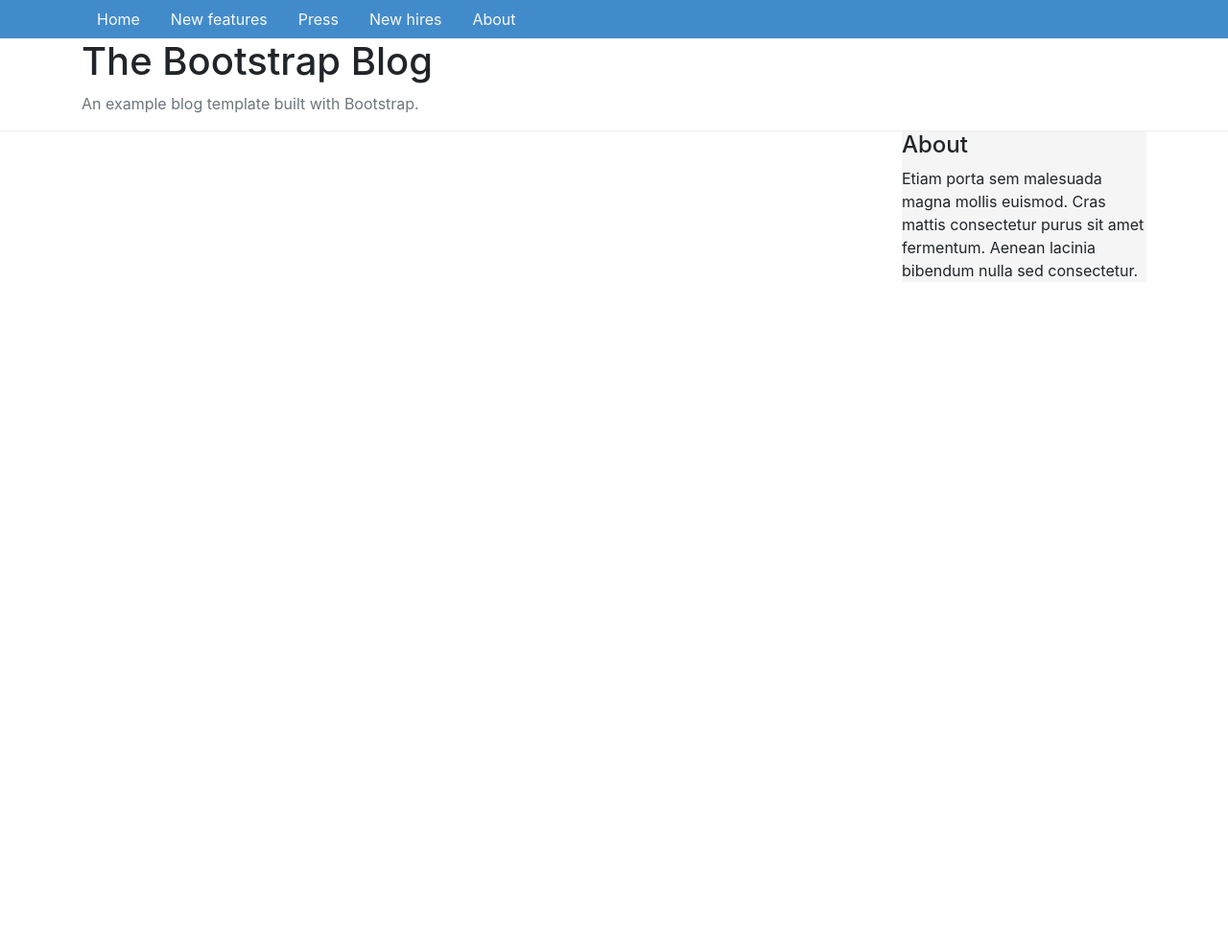
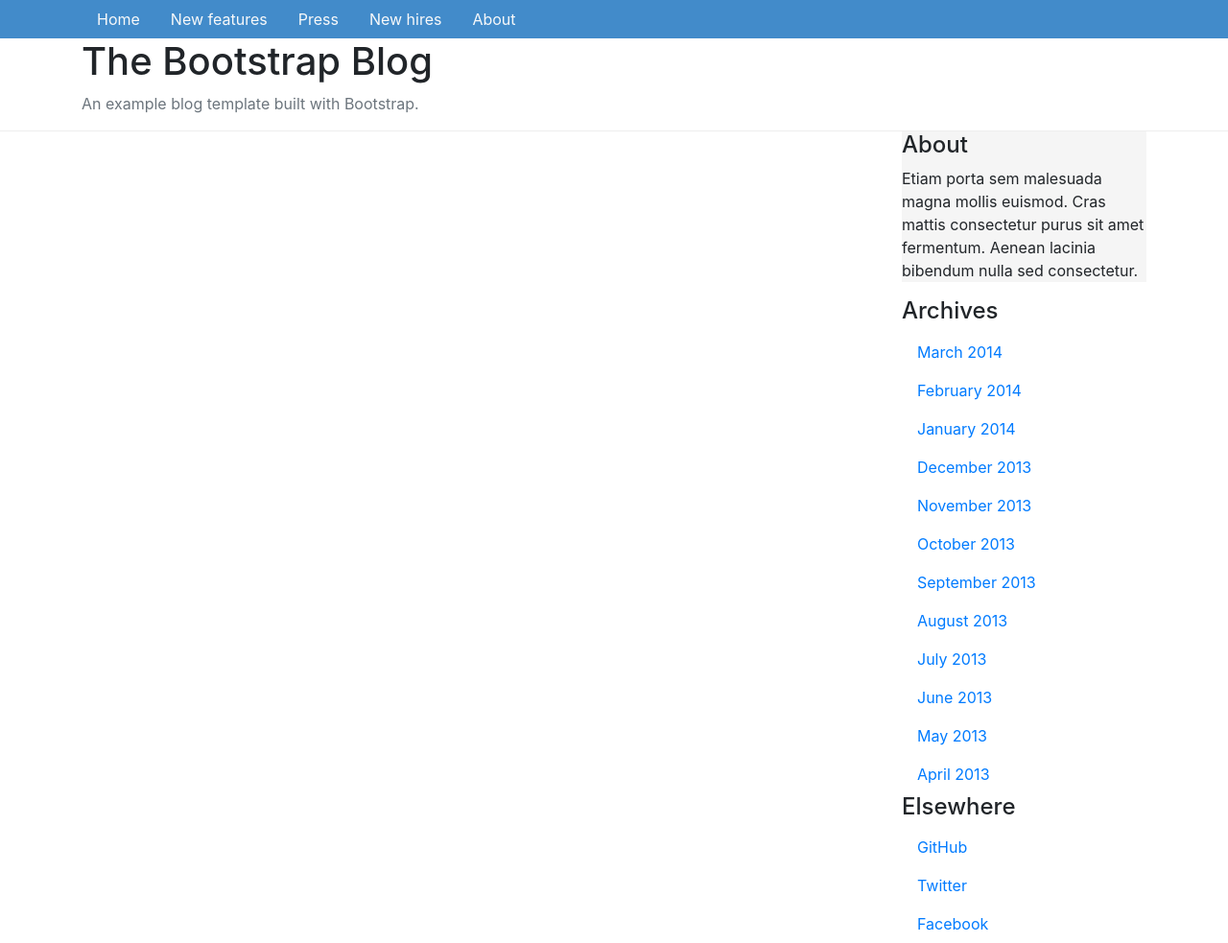
Before and after one commit to lugreis/bootstrap-blog-example, a plain HTML site: page index.html in a window 1280 px wide. Shown: the whole page at 96% size. Before the commit the page ends 800 px from the top, so only its background shows below. Drawn offline with nearby package versions, Linux system fonts and the light colour scheme.

Commit message:
Add sidebar

```diff
--- a/index.html
+++ b/index.html
@@ -49,7 +49,59 @@
                         Aenean lacinia bibendum nulla sed consectetur.</p>
                 </section>
                 <section>
-
+                    <h4>Archives</h4>
+                    <ol class="nav flex-column">
+                        <li class="nav-item">
+                            <a class="nav-link active" href="#">March 2014</a>
+                        </li>
+                        <li class="nav-item">
+                            <a class="nav-link" href="#">February 2014</a>
+                        </li>
+                        <li class="nav-item">
+                            <a class="nav-link" href="#">January 2014</a>
+                        </li>
+                        <li class="nav-item">
+                            <a class="nav-link" href="#">December 2013</a>
+                        </li>
+                        <li class="nav-item">
+                                <a class="nav-link" href="#">November 2013</a>
+                        </li>
+                        <li class="nav-item">
+                                <a class="nav-link" href="#">October 2013</a>
+                        </li>
+                        <li class="nav-item">
+                                <a class="nav-link" href="#">September 2013</a>
+                        </li>
+                        <li class="nav-item">
+                                <a class="nav-link" href="#">August 2013</a>
+                        </li>
+                        <li class="nav-item">
+                                <a class="nav-link" href="#">July 2013</a>
+                        </li>
+                        <li class="nav-item">
+                                <a class="nav-link" href="#">June 2013</a>
+                        </li>
+                        <li class="nav-item">
+                                <a class="nav-link" href="#">May 2013</a>
+                        </li>
+                        <li class="nav-item">
+                                <a class="nav-link" href="#">April 2013</a>
+                        </li>
+                    </ol>
+                </section>
+                <section>
+                    <h4>Elsewhere</h4>
+                    <ul class="nav flex-column">
+                        <li class="nav-item">
+                        <a class="nav-link active" href="#">GitHub</a>
+                        </li>
+                        <li class="nav-item">
+                        <a class="nav-link" href="#">Twitter</a>
+                        </li>
+                        <li class="nav-item">
+                        <a class="nav-link" href="#">Facebook</a>
+                        </li>
+                    </ul>
                 </section>
             </div>
         </div>
```
